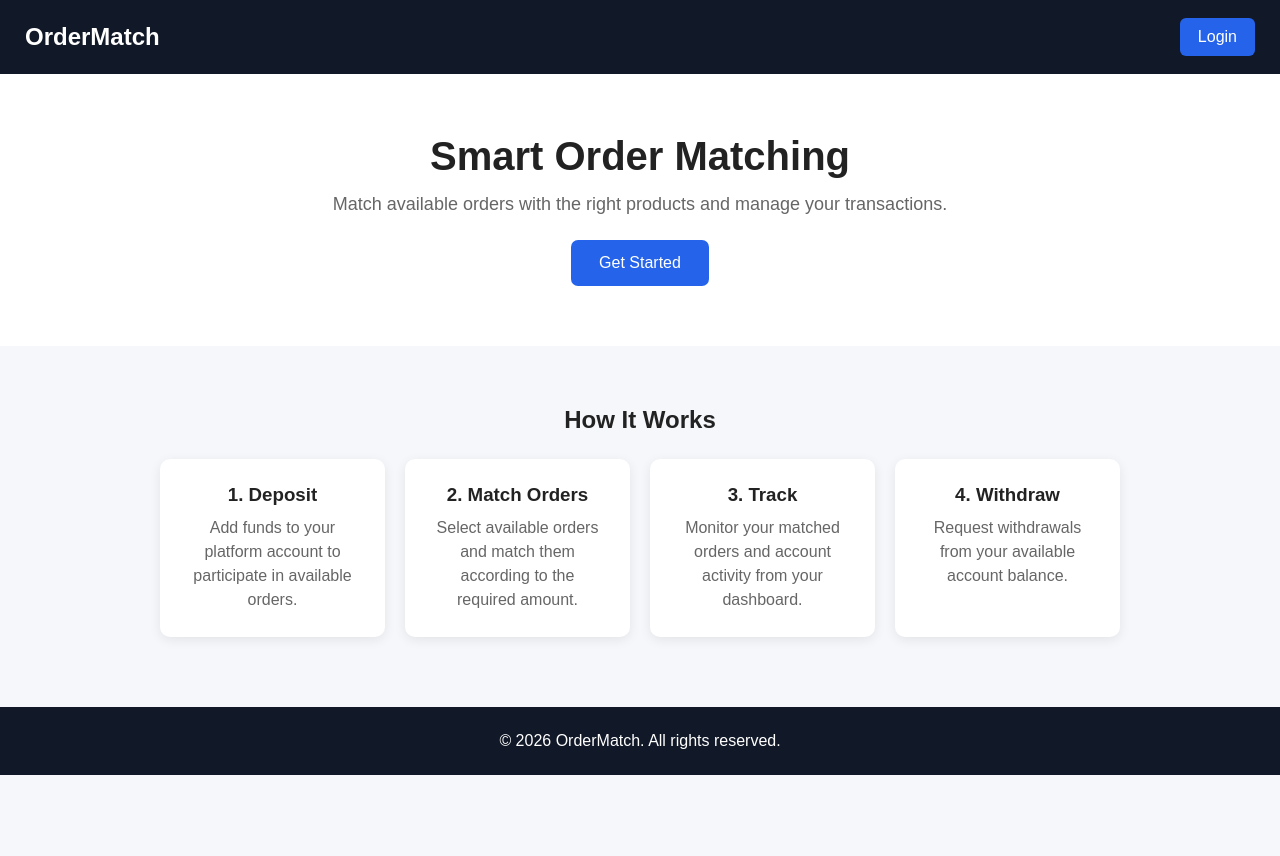
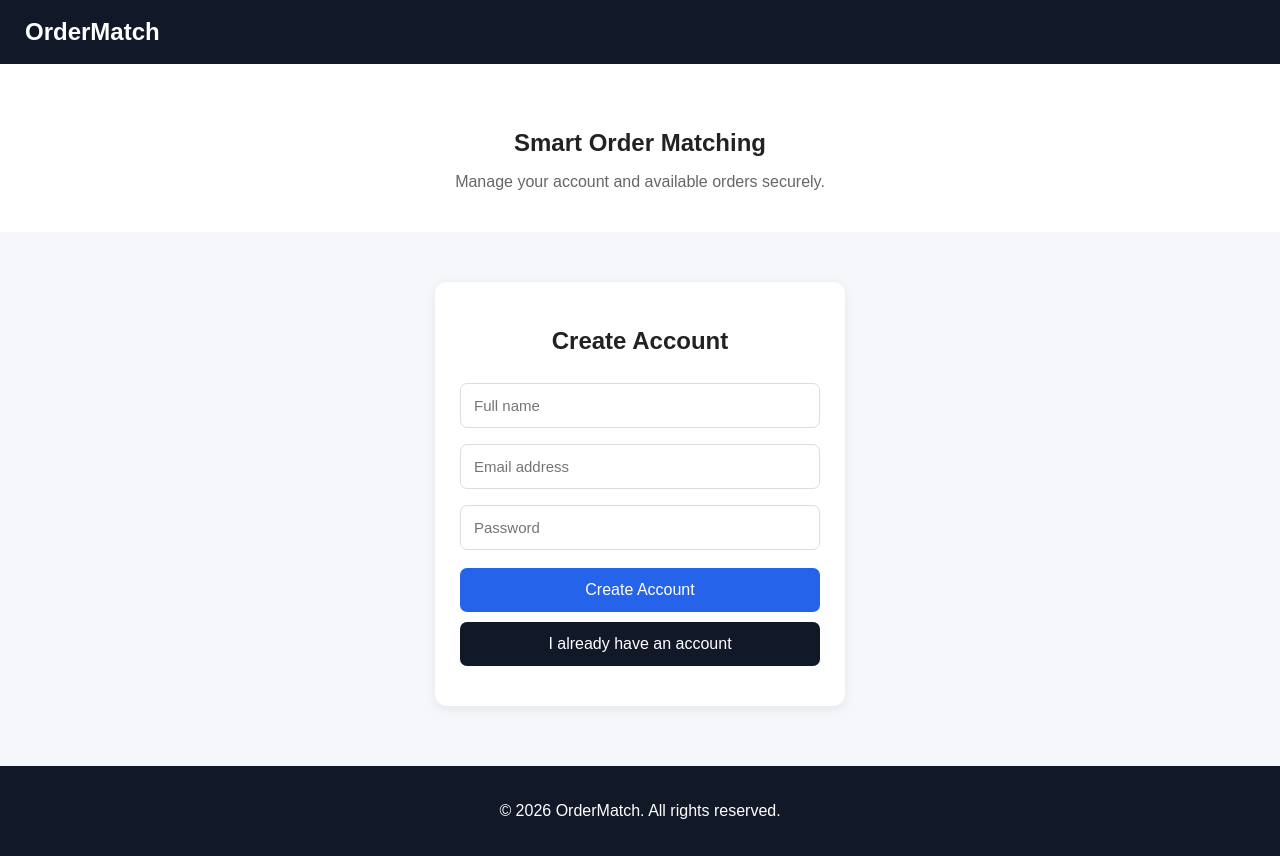
Before and after one commit to nyangimanul-eng/order-matching-platform-, a plain HTML site: page index.html in a window 1280 px wide. Before the commit the page ends 800 px from the top, so only its background shows below. Drawn offline with nearby package versions, Linux system fonts and the light colour scheme.

Commit message:
Update index.html

```diff
--- a/index.html
+++ b/index.html
@@ -3,17 +3,18 @@
 <head>
   <meta charset="UTF-8">
   <meta name="viewport" content="width=device-width, initial-scale=1.0">
-  <title>OrderMatch</title>
+  <title>OrderMatch - Account</title>
+
+  <script src="https://cdn.jsdelivr.net/npm/@supabase/supabase-js@2"></script>
 
   <style>
     * {
       box-sizing: border-box;
-      margin: 0;
-      padding: 0;
       font-family: Arial, sans-serif;
     }
 
     body {
+      margin: 0;
       background: #f5f7fb;
       color: #222;
     }
@@ -32,81 +33,96 @@
       font-weight: bold;
     }
 
-    .login {
-      background: #2563eb;
-      color: white;
-      padding: 10px 18px;
-      border-radius: 6px;
-      text-decoration: none;
-    }
-
     .hero {
       text-align: center;
-      padding: 60px 20px;
+      padding: 45px 20px 25px;
       background: white;
     }
 
     .hero h1 {
-      font-size: 40px;
-      margin-bottom: 15px;
+      margin-bottom: 10px;
     }
 
     .hero p {
       color: #666;
-      font-size: 18px;
-      margin-bottom: 25px;
     }
 
-    .start-btn {
+    .container {
+      max-width: 450px;
+      margin: 30px auto;
+      padding: 20px;
+    }
+
+    .box {
+      background: white;
+      padding: 25px;
+      border-radius: 12px;
+      box-shadow: 0 3px 12px rgba(0,0,0,0.08);
+    }
+
+    .box h2 {
+      text-align: center;
+      margin-bottom: 20px;
+    }
+
+    input {
+      width: 100%;
+      padding: 13px;
+      margin: 8px 0;
+      border: 1px solid #ddd;
+      border-radius: 7px;
+      font-size: 15px;
+    }
+
+    button {
+      width: 100%;
+      padding: 13px;
+      margin-top: 10px;
+      border: none;
+      border-radius: 7px;
       background: #2563eb;
       color: white;
-      border: none;
-      padding: 14px 28px;
-      border-radius: 7px;
       font-size: 16px;
       cursor: pointer;
     }
 
-    .section {
-      max-width: 1000px;
-      margin: 40px auto;
-      padding: 20px;
+    button.secondary {
+      background: #111827;
     }
 
-    .section h2 {
+    .message {
+      margin-top: 15px;
       text-align: center;
-      margin-bottom: 25px;
+      font-size: 14px;
     }
 
-    .cards {
-      display: grid;
-      grid-template-columns: repeat(auto-fit, minmax(220px, 1fr));
-      gap: 20px;
+    .dashboard {
+      display: none;
     }
 
-    .card {
-      background: white;
-      padding: 25px;
+    .balance {
+      background: #111827;
+      color: white;
+      padding: 20px;
       border-radius: 10px;
-      box-shadow: 0 3px 12px rgba(0,0,0,0.08);
-      text-align: center;
+      margin-bottom: 15px;
     }
 
-    .card h3 {
-      margin-bottom: 10px;
+    .balance h3 {
+      margin: 0 0 8px;
     }
 
-    .card p {
-      color: #666;
-      line-height: 1.5;
+    .balance p {
+      font-size: 28px;
+      margin: 0;
     }
 
     footer {
-      margin-top: 50px;
+      margin-top: 40px;
       background: #111827;
       color: white;
       text-align: center;
-      padding: 25px;
+      padding: 20px;
     }
   </style>
 </head>
@@ -115,51 +131,263 @@
 
 <header>
   <div class="logo">OrderMatch</div>
-    <a href="#" class="login">Login</a>
 </header>
 
 <section class="hero">
   <h1>Smart Order Matching</h1>
-    <p>Match available orders with the right products and manage your transactions.</p>
-    <button class="start-btn" onclick="startPlatform()">Get Started</button>
+  <p>Manage your account and available orders securely.</p>
 </section>
 
-  <section class="section">
-    <h2>How It Works</h2>
+<div class="container">
 
-    <div class="cards">
+  <!-- AUTHENTICATION -->
+  <div class="box" id="authBox">
 
-      <div class="card">
-        <h3>1. Deposit</h3>
-        <p>Add funds to your platform account to participate in available orders.</p>
+    <h2 id="authTitle">Create Account</h2>
+
+    <input
+      type="text"
+      id="name"
+      placeholder="Full name"
+    >
+
+    <input
+      type="email"
+      id="email"
+      placeholder="Email address"
+    >
+
+    <input
+      type="password"
+      id="password"
+      placeholder="Password"
+    >
+
+    <button id="signupButton" onclick="signUp()">
+      Create Account
+    </button>
+
+    <button class="secondary" onclick="showLogin()">
+      I already have an account
+    </button>
+
+    <div class="message" id="message"></div>
+
   </div>
 
-      <div class="card">
-        <h3>2. Match Orders</h3>
-        <p>Select available orders and match them according to the required amount.</p>
+  <!-- DASHBOARD -->
+  <div class="box dashboard" id="dashboard">
+
+    <h2>My Dashboard</h2>
+
+    <div class="balance">
+      <h3>Available Balance</h3>
+      <p>KES 0.00</p>
     </div>
 
-      <div class="card">
-        <h3>3. Track</h3>
-        <p>Monitor your matched orders and account activity from your dashboard.</p>
-      </div>
+    <p id="userEmail"></p>
 
-      <div class="card">
-        <h3>4. Withdraw</h3>
-        <p>Request withdrawals from your available account balance.</p>
+    <button onclick="logout()">Logout</button>
+
   </div>
 
 </div>
-  </section>
 
 <footer>
   <p>© 2026 OrderMatch. All rights reserved.</p>
 </footer>
 
 <script>
-    function startPlatform() {
-      alert("Welcome to OrderMatch! The dashboard will be added next.");
+
+  const SUPABASE_URL =
+    "https://bdflurarenkcvcnttrya.supabase.co";
+
+  const SUPABASE_KEY =
+    "sb_publishable_Xg8yB5AE851ABEIHE-ZjCg_faABOZfD";
+
+  const supabaseClient =
+    window.supabase.createClient(
+      SUPABASE_URL,
+      SUPABASE_KEY
+    );
+
+  async function signUp() {
+
+    const name =
+      document.getElementById("name").value.trim();
+
+    const email =
+      document.getElementById("email").value.trim();
+
+    const password =
+      document.getElementById("password").value;
+
+    const message =
+      document.getElementById("message");
+
+    if (!name || !email || !password) {
+      message.textContent =
+        "Please fill in all fields.";
+      return;
     }
+
+    if (password.length < 6) {
+      message.textContent =
+        "Password must contain at least 6 characters.";
+      return;
+    }
+
+    message.textContent =
+      "Creating your account...";
+
+    const { data, error } =
+      await supabaseClient.auth.signUp({
+        email: email,
+        password: password,
+        options: {
+          data: {
+            full_name: name
+          }
+        }
+      });
+
+    if (error) {
+      message.textContent = error.message;
+      return;
+    }
+
+    if (data.user && !data.session) {
+      message.textContent =
+        "Account created. Check your email to confirm your account.";
+      return;
+    }
+
+    message.textContent =
+      "Account created successfully.";
+
+    showDashboard(data.user);
+  }
+
+  function showLogin() {
+
+    document.getElementById("authTitle").textContent =
+      "Login";
+
+    document.getElementById("name").style.display =
+      "none";
+
+    document.getElementById("signupButton").textContent =
+      "Login";
+
+    document.getElementById("signupButton").onclick =
+      login;
+
+    document.querySelector(".secondary").textContent =
+      "Create a new account";
+
+    document.querySelector(".secondary").onclick =
+      showSignup;
+
+    document.getElementById("message").textContent =
+      "";
+  }
+
+  function showSignup() {
+
+    document.getElementById("authTitle").textContent =
+      "Create Account";
+
+    document.getElementById("name").style.display =
+      "block";
+
+    document.getElementById("signupButton").textContent =
+      "Create Account";
+
+    document.getElementById("signupButton").onclick =
+      signUp;
+
+    document.querySelector(".secondary").textContent =
+      "I already have an account";
+
+    document.querySelector(".secondary").onclick =
+      showLogin;
+
+    document.getElementById("message").textContent =
+      "";
+  }
+
+  async function login() {
+
+    const email =
+      document.getElementById("email").value.trim();
+
+    const password =
+      document.getElementById("password").value;
+
+    const message =
+      document.getElementById("message");
+
+    if (!email || !password) {
+      message.textContent =
+        "Enter your email and password.";
+      return;
+    }
+
+    message.textContent =
+      "Logging in...";
+
+    const { data, error } =
+      await supabaseClient.auth.signInWithPassword({
+        email: email,
+        password: password
+      });
+
+    if (error) {
+      message.textContent =
+        error.message;
+      return;
+    }
+
+    showDashboard(data.user);
+  }
+
+  function showDashboard(user) {
+
+    document.getElementById("authBox").style.display =
+      "none";
+
+    document.getElementById("dashboard").style.display =
+      "block";
+
+    document.getElementById("userEmail").textContent =
+      "Logged in as: " + user.email;
+  }
+
+  async function logout() {
+
+    await supabaseClient.auth.signOut();
+
+    document.getElementById("dashboard").style.display =
+      "none";
+
+    document.getElementById("authBox").style.display =
+      "block";
+
+    showSignup();
+  }
+
+  async function checkSession() {
+
+    const { data } =
+      await supabaseClient.auth.getSession();
+
+    if (data.session) {
+      showDashboard(data.session.user);
+    }
+  }
+
+  checkSession();
+
 </script>
 
 </body>
```
Lines whose indentation alone changed are shown as unchanged.
